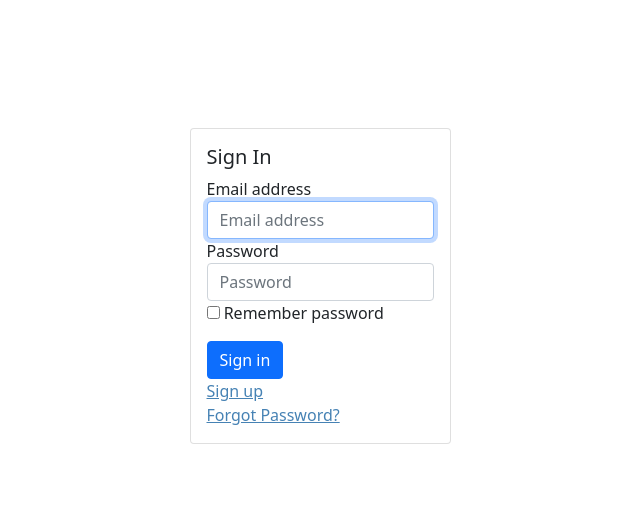
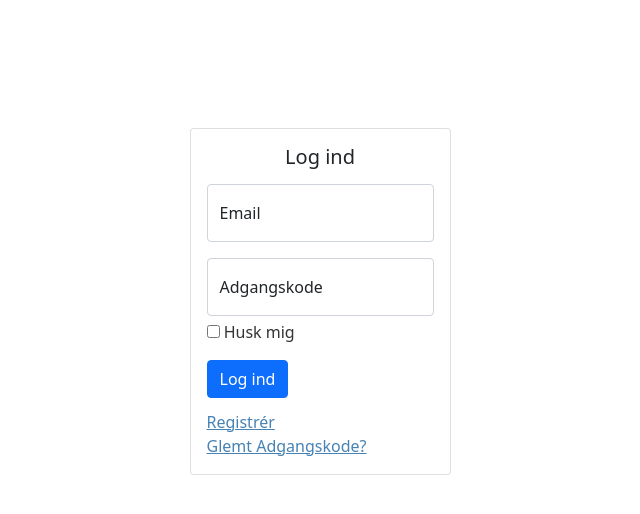
Before and after one commit to miyl/school-elective-allocation-system, a Django app: page / in a window 1280 px wide. Shown: the top 514 px of the page, without its empty margins (320-960 px from the left). Run offline with Django 3.2, Linux system fonts and the light colour scheme; some libraries are stand-ins or nearby versions.

Commit message:
Changed login form a bit. Added floating labels, added some spacing with css

```diff
--- a/school_elective_assigner/common/static/css/css.css
+++ b/school_elective_assigner/common/static/css/css.css
@@ -20,3 +20,16 @@
   left: 50%;
   margin-right: -50%;
 }
+
+#addon-form {
+  padding-top: 5%;
+}
+
+#login-title {
+  padding-bottom: 3%;
+}
+
+#r-password {
+  padding-top: 2%;
+  color: #333333;
+}
--- a/school_elective_assigner/main/templates/index.html
+++ b/school_elective_assigner/main/templates/index.html
@@ -1,34 +1,31 @@
 {% extends 'base.html' %}
 {% block content %}
-
     <body>
         <div class="container">
           <div class="row">
             <div class="col-lg-3 mx-auto">
               <div class="card card-signin">
                 <div class="card-body">
-                  <h5 class="card-title">Sign In</h5>
+                  <h5 class="card-title" style="text-align: center;" id="login-title">Log ind</h5>
                   <form class="form-login">
-                    <div class="form-label-group">
-                      <label for="inputEmail">Email address</label>
-                      <input type="email" id="inputEmail" class="form-control" placeholder="Email address" required autofocus>
+                    <div class="form-floating mb-3">
+                      <input type="email" class="form-control" id="floatingInput" placeholder="name@example.com">
+                      <label for="floatingInput">Email</label>
                     </div>
-
-                    <div class="form-label-group">
-                      <label for="inputPassword">Password</label>
-                      <input type="password" id="inputPassword" class="form-control" placeholder="Password" required>
+                    <div class="form-floating">
+                      <input type="password" class="form-control" id="floatingPassword" placeholder="Password">
+                      <label for="floatingPassword">Adgangskode</label>
                     </div>
-
                     <div class="custom-control custom-checkbox mb-3">
                       <input type="checkbox" class="custom-control-input" id="customCheck">
-                      <label class="custom-control-label">Remember password</label>
+                      <label class="custom-control-label" id="r-password">Husk mig</label>
                     </div>
                     <!--<button class="btn btn-lg btn-primary btn-block text-uppercase" type="submit" id="submit-btn">Sign in</button>-->
-                    <a class='btn btn-primary' href='/assignments'>Sign in</a>
+                    <a class='btn btn-primary' href='/assignments'>Log ind</a>
 
-                    <div>
-                        <a id="sign-up" href="#">Sign up</a> <br>
-                        <a id="forgot-password" href="#">Forgot Password?</a>
+                    <div id="addon-form">
+                        <a id="sign-up" href="#">Registrér</a> <br>
+                        <a id="forgot-password" href="#">Glemt Adgangskode?</a>
                     </div>
                 </form>
                 </div>
```
